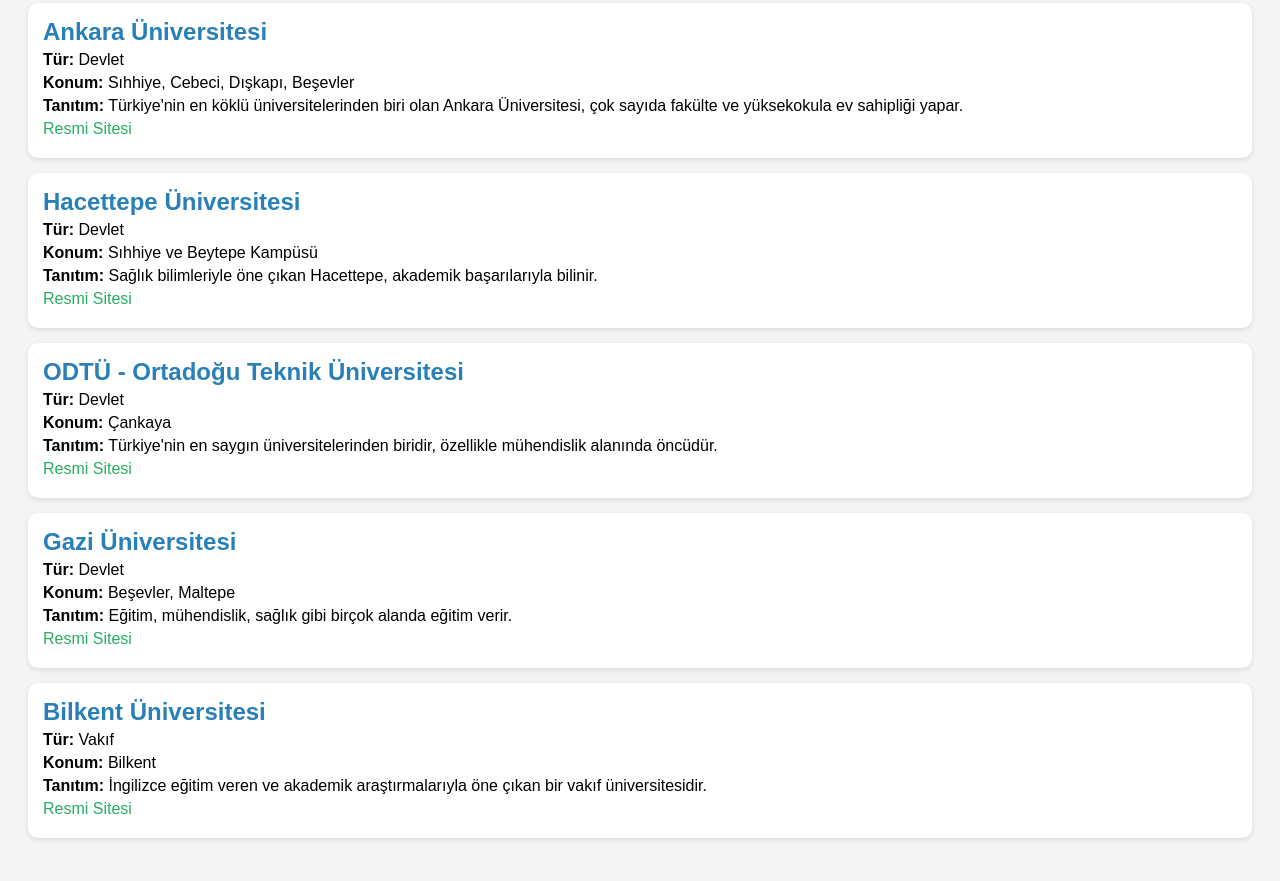
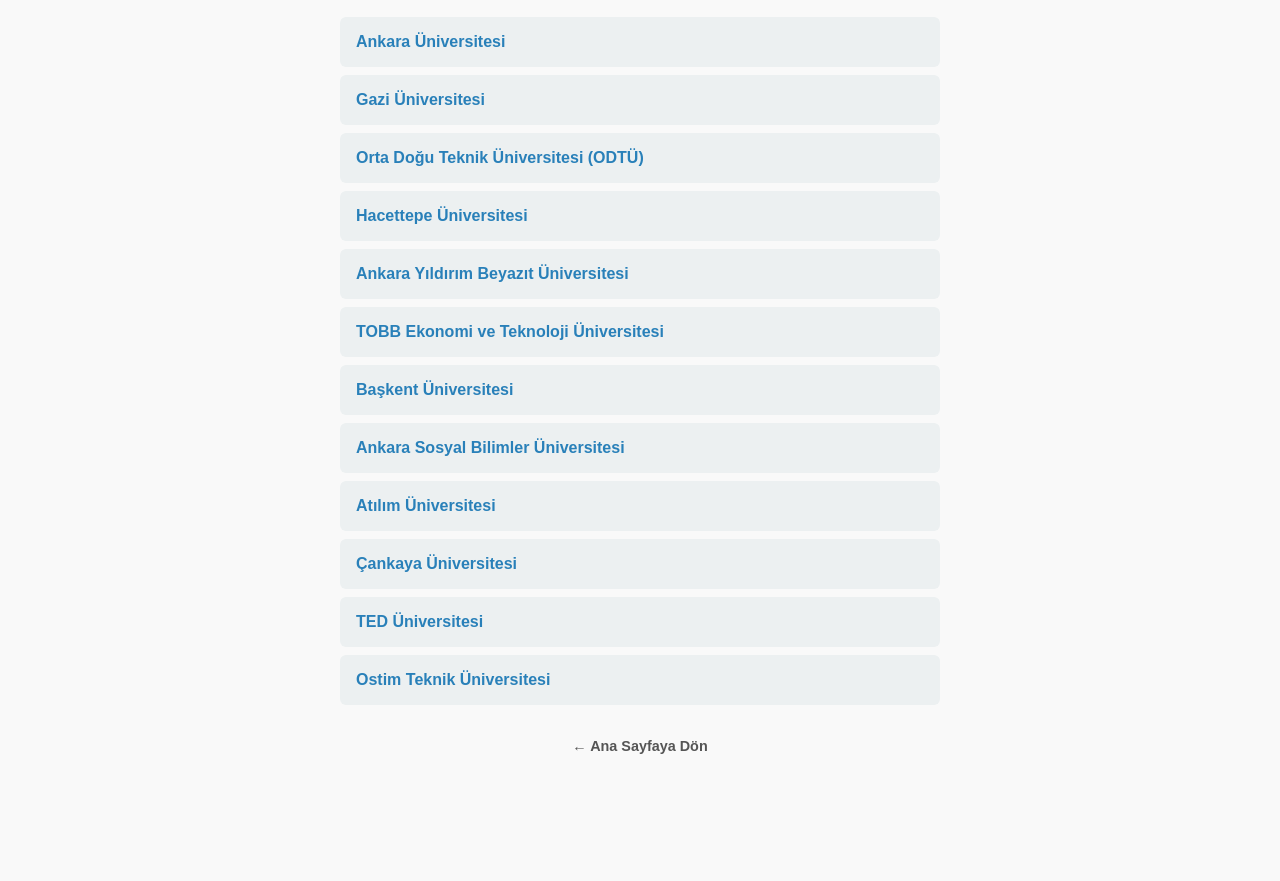
Before and after one commit to ayttercih/ykstercih, a plain HTML site: page ankara.html in a window 1280 px wide. Shown: the part 105-986 px from the top of the page. After the commit the page ends 892 px from the top, so only its background shows below. Drawn offline with Linux system fonts and the light colour scheme.

Commit message:
Update ankara.html

```diff
--- a/ankara.html
+++ b/ankara.html
@@ -1,67 +1,76 @@
 <!DOCTYPE html>
 <html lang="tr">
 <head>
-  <meta charset="UTF-8">
-  <meta name="viewport" content="width=device-width, initial-scale=1.0">
-  <title>Ankara'daki Üniversiteler - Tercih Pusulası</title>
+  <meta charset="UTF-8" />
+  <title>Ankara’daki Üniversiteler</title>
   <style>
-    body { font-family: Arial, sans-serif; padding: 20px; background: #f4f4f4; }
-    h1 { color: #2c3e50; }
-    .uni-card {
-      background: white;
-      border-radius: 10px;
-      padding: 15px;
-      margin: 15px 0;
-      box-shadow: 0 2px 5px rgba(0,0,0,0.1);
+    body {
+      font-family: Arial, sans-serif;
+      background-color: #f9f9f9;
+      margin: 0;
+      padding: 2rem;
     }
-    .uni-card h2 { margin: 0; color: #2980b9; }
-    .uni-card p { margin: 5px 0; }
-    a { color: #27ae60; text-decoration: none; }
-    a:hover { text-decoration: underline; }
+
+    h1 {
+      color: #2c3e50;
+      text-align: center;
+    }
+
+    ul {
+      list-style-type: none;
+      padding: 0;
+      max-width: 600px;
+      margin: 2rem auto;
+    }
+
+    li {
+      background-color: #ecf0f1;
+      margin: 0.5rem 0;
+      padding: 1rem;
+      border-radius: 6px;
+    }
+
+    a {
+      text-decoration: none;
+      color: #2980b9;
+      font-weight: bold;
+    }
+
+    a:hover {
+      text-decoration: underline;
+    }
+
+    .back {
+      text-align: center;
+      margin-top: 2rem;
+    }
+
+    .back a {
+      color: #555;
+      font-size: 0.9rem;
+    }
   </style>
 </head>
 <body>
-  <h1>Ankara'daki Üniversiteler</h1>
+  <h1>Ankara’daki Üniversiteler</h1>
 
-  <div class="uni-card">
-    <h2>Ankara Üniversitesi</h2>
-    <p><strong>Tür:</strong> Devlet</p>
-    <p><strong>Konum:</strong> Sıhhiye, Cebeci, Dışkapı, Beşevler</p>
-    <p><strong>Tanıtım:</strong> Türkiye'nin en köklü üniversitelerinden biri olan Ankara Üniversitesi, çok sayıda fakülte ve yüksekokula ev sahipliği yapar.</p>
-    <p><a href="https://www.ankara.edu.tr" target="_blank">Resmi Sitesi</a></p>
+  <ul>
+    <li><a href="https://www.ankara.edu.tr/" target="_blank">Ankara Üniversitesi</a></li>
+    <li><a href="https://www.gazi.edu.tr/" target="_blank">Gazi Üniversitesi</a></li>
+    <li><a href="https://www.metu.edu.tr/" target="_blank">Orta Doğu Teknik Üniversitesi (ODTÜ)</a></li>
+    <li><a href="https://www.hacettepe.edu.tr/" target="_blank">Hacettepe Üniversitesi</a></li>
+    <li><a href="https://www.yildirim.beyazit.edu.tr/" target="_blank">Ankara Yıldırım Beyazıt Üniversitesi</a></li>
+    <li><a href="https://www.etu.edu.tr/" target="_blank">TOBB Ekonomi ve Teknoloji Üniversitesi</a></li>
+    <li><a href="https://www.baskent.edu.tr/" target="_blank">Başkent Üniversitesi</a></li>
+    <li><a href="https://www.ankara.edu.tr/" target="_blank">Ankara Sosyal Bilimler Üniversitesi</a></li>
+    <li><a href="https://www.atilim.edu.tr/" target="_blank">Atılım Üniversitesi</a></li>
+    <li><a href="https://www.cankaya.edu.tr/" target="_blank">Çankaya Üniversitesi</a></li>
+    <li><a href="https://www.tedu.edu.tr/" target="_blank">TED Üniversitesi</a></li>
+    <li><a href="https://www.ostimteknik.edu.tr/" target="_blank">Ostim Teknik Üniversitesi</a></li>
+  </ul>
+
+  <div class="back">
+    <a href="index.html">← Ana Sayfaya Dön</a>
   </div>
-
-  <div class="uni-card">
-    <h2>Hacettepe Üniversitesi</h2>
-    <p><strong>Tür:</strong> Devlet</p>
-    <p><strong>Konum:</strong> Sıhhiye ve Beytepe Kampüsü</p>
-    <p><strong>Tanıtım:</strong> Sağlık bilimleriyle öne çıkan Hacettepe, akademik başarılarıyla bilinir.</p>
-    <p><a href="https://www.hacettepe.edu.tr" target="_blank">Resmi Sitesi</a></p>
-  </div>
-
-  <div class="uni-card">
-    <h2>ODTÜ - Ortadoğu Teknik Üniversitesi</h2>
-    <p><strong>Tür:</strong> Devlet</p>
-    <p><strong>Konum:</strong> Çankaya</p>
-    <p><strong>Tanıtım:</strong> Türkiye'nin en saygın üniversitelerinden biridir, özellikle mühendislik alanında öncüdür.</p>
-    <p><a href="https://www.metu.edu.tr" target="_blank">Resmi Sitesi</a></p>
-  </div>
-
-  <div class="uni-card">
-    <h2>Gazi Üniversitesi</h2>
-    <p><strong>Tür:</strong> Devlet</p>
-    <p><strong>Konum:</strong> Beşevler, Maltepe</p>
-    <p><strong>Tanıtım:</strong> Eğitim, mühendislik, sağlık gibi birçok alanda eğitim verir.</p>
-    <p><a href="https://www.gazi.edu.tr" target="_blank">Resmi Sitesi</a></p>
-  </div>
-
-  <div class="uni-card">
-    <h2>Bilkent Üniversitesi</h2>
-    <p><strong>Tür:</strong> Vakıf</p>
-    <p><strong>Konum:</strong> Bilkent</p>
-    <p><strong>Tanıtım:</strong> İngilizce eğitim veren ve akademik araştırmalarıyla öne çıkan bir vakıf üniversitesidir.</p>
-    <p><a href="https://www.bilkent.edu.tr" target="_blank">Resmi Sitesi</a></p>
-  </div>
-
 </body>
 </html>
```
